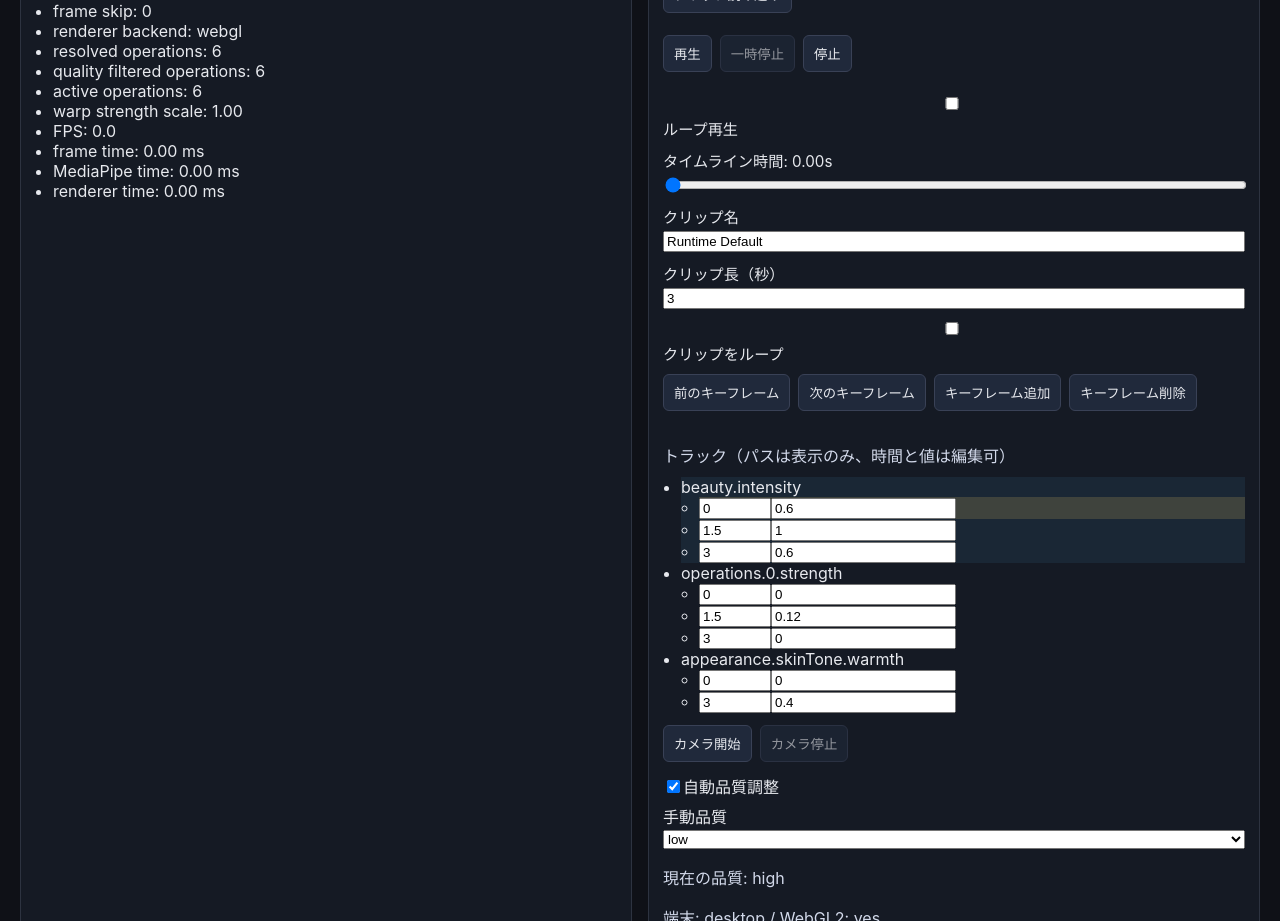
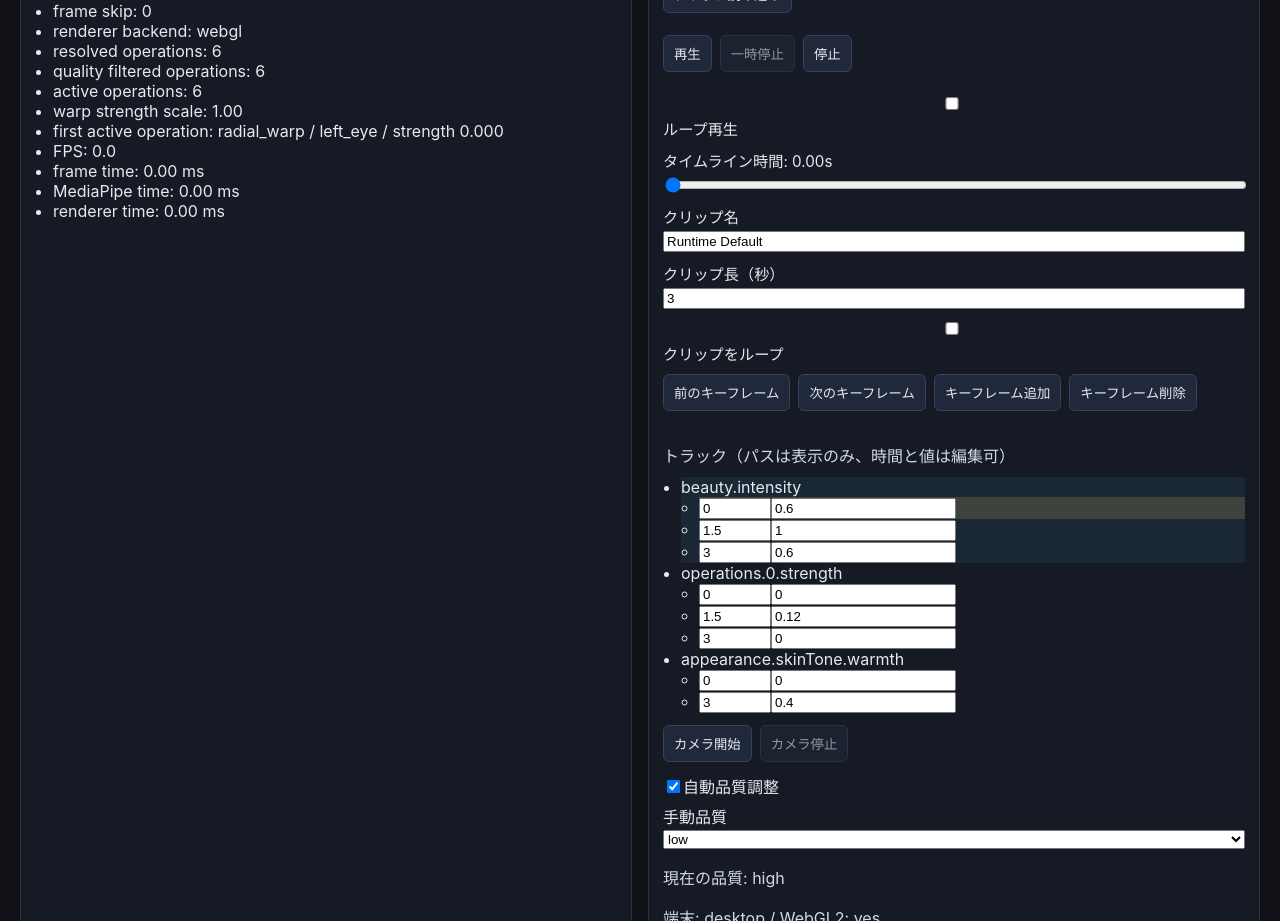
Before and after one commit to officeutq/bae-ar-lab, a React (Vite) app: page / in a window 1280 px wide. Shown: the part 1900-2821 px from the top of the page. Built offline with nearby package versions, Linux system fonts and the light colour scheme.

Commit message:
Fix processed preview no-op on canvas backends and add runtime op diagnostics

```diff
--- a/src/app/App.tsx
+++ b/src/app/App.tsx
@@ -517,6 +517,12 @@ export function App() {
     rightCheekPolygon: [debugCenter, debugCenter, debugCenter],
     jawPolygon: [debugCenter, debugCenter, debugCenter],
   };
+  const firstActiveOperationSummary = (() => {
+    const first = runtime.resolved.getOperations().find((operation) => operation.enabled);
+    if (!first) return 'none';
+    return `${first.type} / ${first.target} / strength ${first.strength.toFixed(3)}`;
+  })();
+
   const debugWarpResult = applyWarpOperations(debugUv, debugOperation ? [debugOperation] : [], debugGeometry);
   const debugGridPoints = Array.from({ length: DEBUG_GRID_SIZE * DEBUG_GRID_SIZE }, (_, index) => {
     const gx = index % DEBUG_GRID_SIZE; const gy = Math.floor(index / DEBUG_GRID_SIZE); const uv = { x: gx / (DEBUG_GRID_SIZE - 1), y: gy / (DEBUG_GRID_SIZE - 1) };
@@ -569,6 +575,7 @@ export function App() {
           resolvedOperationCount={runtime.warpDebug.resolvedOperationCount}
           filteredOperationCount={runtime.warpDebug.filteredOperationCount}
           warpStrengthScale={runtime.quality.runtimePreset.warpStrengthScale}
+          firstActiveOperationSummary={firstActiveOperationSummary}
           frameSkip={runtime.quality.runtimePreset.frameSkip}
           currentQuality={runtime.quality.runtimeQuality}
           selectedQuality={runtime.quality.adaptiveQuality.selectedQuality}
--- a/src/engine/render/createCanvasRenderer.ts
+++ b/src/engine/render/createCanvasRenderer.ts
@@ -7,6 +7,7 @@ type CreateCanvasRendererOptions = {
   video: HTMLVideoElement;
   canvas: HTMLCanvasElement;
   getCpuWarpPreviewEnabled?: () => boolean;
+  getProcessedDebugMarkerEnabled?: () => boolean;
   getActiveOperation?: () => WarpOperation | null;
   getOperations?: () => WarpOperation[];
   getFaceGeometry?: () => FaceGeometry | null;
@@ -19,6 +20,7 @@ export function createCanvasRenderer({
   video,
   canvas,
   getCpuWarpPreviewEnabled,
+  getProcessedDebugMarkerEnabled,
   getActiveOperation,
   getFaceGeometry,
   getOperations,
@@ -68,20 +70,27 @@ export function createCanvasRenderer({
 
     if (hasSize && !shouldSkip) {
       const renderStart = performance.now();
-      if (getCpuWarpPreviewEnabled?.()) {
-        const activeOperation = getActiveOperation?.() ?? null;
-        const operations = getOperations?.() ?? (activeOperation ? [activeOperation] : []);
+      const activeOperation = getActiveOperation?.() ?? null;
+      const operations = getOperations?.() ?? (activeOperation ? [activeOperation] : []);
+      const geometry = getFaceGeometry?.() ?? null;
 
+      if (operations.length > 0 && geometry) {
         cpuWarpRenderer.render({
           video,
           canvas,
           context,
           operations,
-          geometry: getFaceGeometry?.() ?? null,
+          geometry,
         });
       } else {
         context.clearRect(0, 0, canvas.width, canvas.height);
         context.drawImage(video, 0, 0, canvas.width, canvas.height);
+      }
+
+      if (getCpuWarpPreviewEnabled?.() || getProcessedDebugMarkerEnabled?.()) {
+        context.fillStyle = 'rgba(255, 40, 40, 0.78)';
+        context.font = 'bold 14px system-ui, sans-serif';
+        context.fillText(getCpuWarpPreviewEnabled?.() ? 'PROCESSED / CPU WARP DEBUG' : 'PROCESSED', 10, 22);
       }
       onRenderFrame?.(performance.now() - renderStart);
     }
--- a/src/engine/render/createRendererBackend.ts
+++ b/src/engine/render/createRendererBackend.ts
@@ -43,6 +43,7 @@ export function createRendererBackend(options: CreateRendererBackendOptions): Re
     video: options.video,
     canvas: options.canvas2d,
     getCpuWarpPreviewEnabled: () => options.mode === 'cpu_warp_debug',
+    getProcessedDebugMarkerEnabled: () => options.mode !== 'webgl',
     getActiveOperation: options.getActiveOperation,
     getFaceGeometry: options.getFaceGeometry,
     getOperations: options.getOperations,
--- a/src/ui/panels/RuntimeDebugPanel.tsx
+++ b/src/ui/panels/RuntimeDebugPanel.tsx
@@ -17,6 +17,7 @@ type Props = {
   resolvedOperationCount: number;
   filteredOperationCount: number;
   warpStrengthScale: number;
+  firstActiveOperationSummary: string;
   frameSkip: number;
   currentQuality: QualityLevel;
   selectedQuality: QualityLevel;
@@ -45,6 +46,7 @@ export function RuntimeDebugPanel({
   resolvedOperationCount,
   filteredOperationCount,
   warpStrengthScale,
+  firstActiveOperationSummary,
   frameSkip,
   currentQuality,
   selectedQuality,
@@ -101,6 +103,7 @@ export function RuntimeDebugPanel({
         <li>quality filtered operations: {filteredOperationCount}</li>
         <li>active operations: {activeOperationCount}</li>
         <li>warp strength scale: {warpStrengthScale.toFixed(2)}</li>
+        <li>first active operation: {firstActiveOperationSummary}</li>
         <li>FPS: {fps.toFixed(1)}</li>
         <li>frame time: {frameTimeMs.toFixed(2)} ms</li>
         <li>MediaPipe time: {mediapipeTimeMs.toFixed(2)} ms</li>
```
